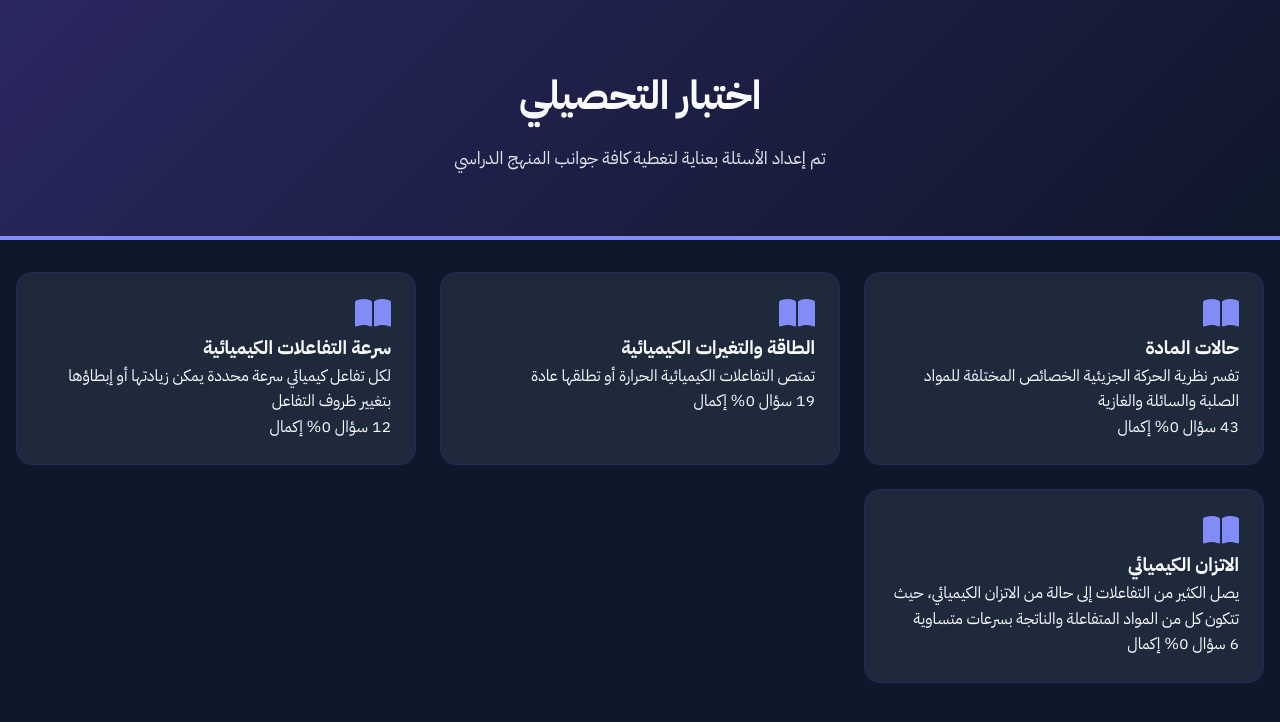
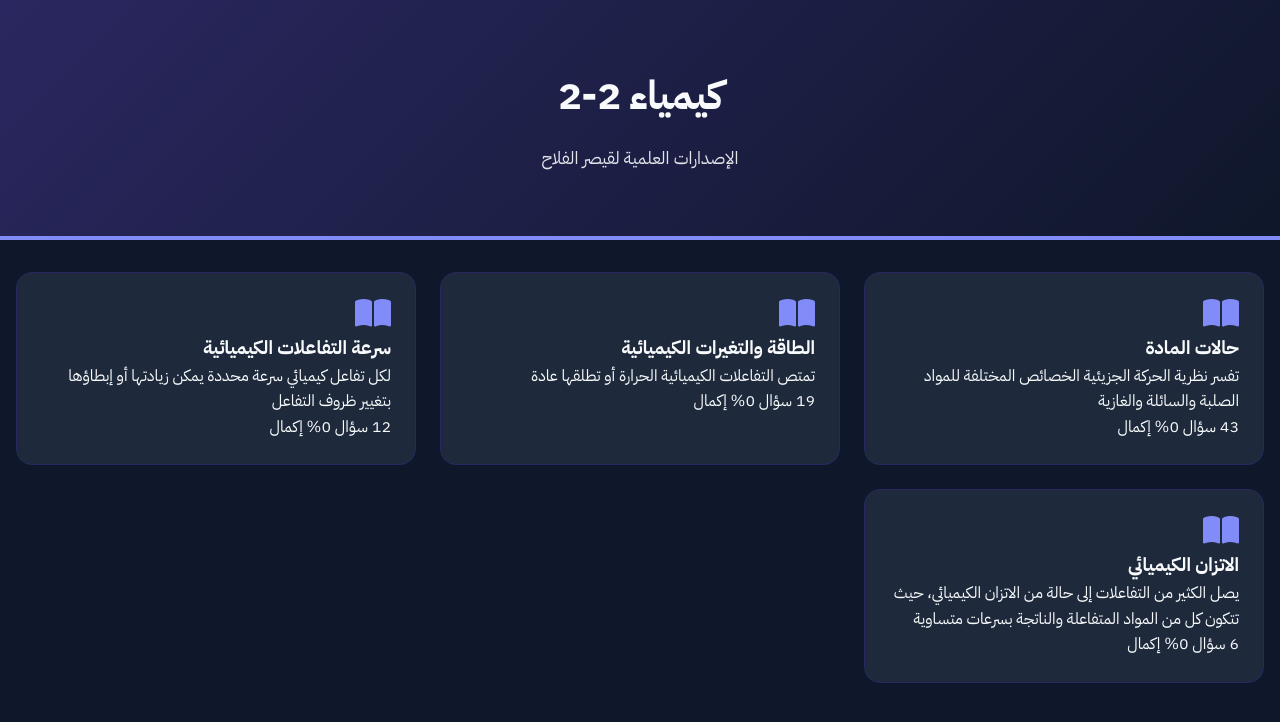
Before and after one commit to AbdulAzizAlhotali/MCQChemistry, a plain HTML site: page index.html in a window 1280 px wide. Drawn offline with Linux system fonts and the light colour scheme; some packages are replaced by stand-ins of ours; a script that the page names is missing.

Commit message:
Update index.html

```diff
--- a/index.html
+++ b/index.html
@@ -3,7 +3,7 @@
 <head>
     <meta charset="UTF-8">
     <meta name="viewport" content="width=device-width, initial-scale=1.0">
-    <title>اختبار التحصيلي</title>
+    <title>كيمياء 2-2</title>
     <link rel="stylesheet" href="https://cdnjs.cloudflare.com/ajax/libs/font-awesome/6.5.1/css/all.min.css">
     <script src="https://cdnjs.cloudflare.com/ajax/libs/sweetalert2/11.10.5/sweetalert2.all.min.js"></script>
     <style>
@@ -166,8 +166,8 @@
 </head>
 <body>
     <div class="hero">
-        <h1>اختبار التحصيلي</h1>
-        <p>تم إعداد الأسئلة بعناية لتغطية كافة جوانب المنهج الدراسي</p>
+        <h1>كيمياء 2-2</h1>
+        <p>الإصدارات العلمية لقيصر الفلاح</p>
     </div>
 
     <div class="container">
```
